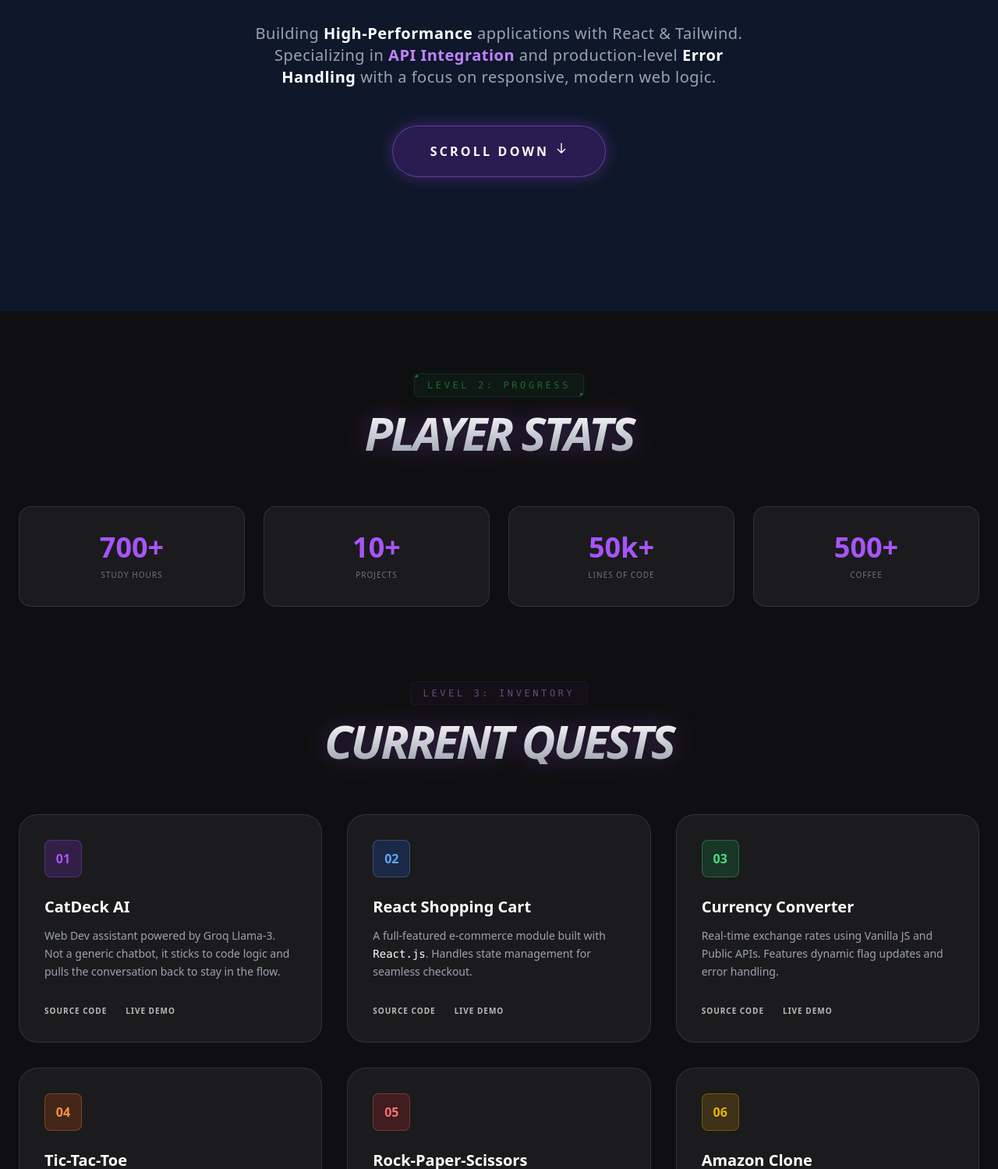
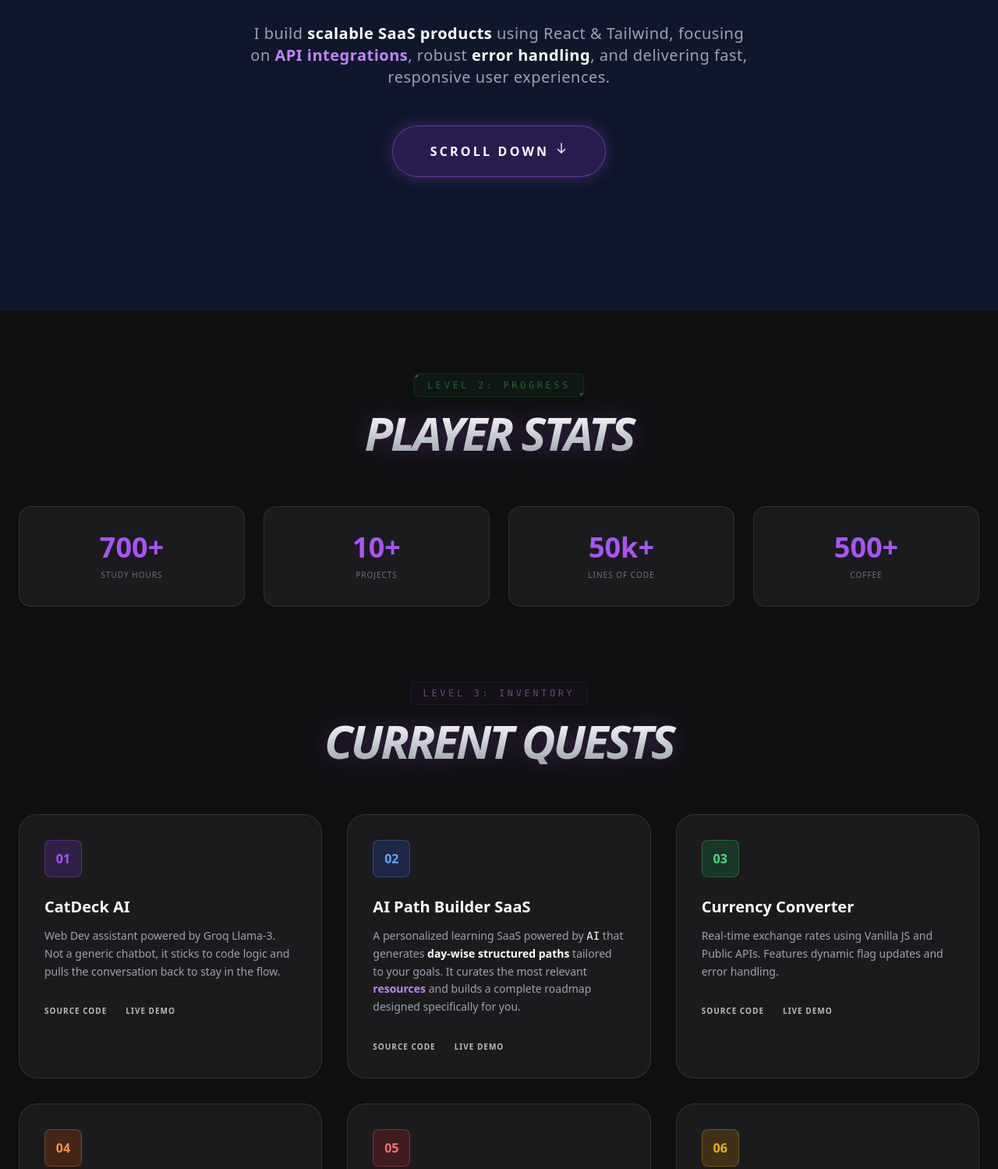
Before and after one commit to Harshitaturs/harshit-portfolio, a website: page index.html in a window 1280 px wide. Shown: the part 401-1900 px from the top of the page at 78% size. Drawn offline with Linux system fonts and the light colour scheme.

Commit message:
feat: update portfolio content and UI improvements

```diff
--- a/index.html
+++ b/index.html
@@ -40,11 +40,10 @@
         </div>
 
         <p class="text-gray-400 text-base md:text-xl max-w-2xl leading-relaxed tracking-wide px-2">
-            Building <span class="text-white font-semibold">High-Performance</span> applications with React & Tailwind.
-            Specializing in <span class="text-purple-400 font-semibold">API Integration</span> and production-level
-            <span class="text-white font-semibold">Error Handling</span> with a focus on responsive, modern web logic.
+  I build <span class="text-white font-semibold">scalable SaaS products</span> using React & Tailwind,
+  focusing on <span class="text-purple-400 font-semibold">API integrations</span>, robust
+  <span class="text-white font-semibold">error handling</span>, and delivering fast, responsive user experiences.
 </p>
-
         <div class="mt-12 text-center w-full sm:w-auto">
             <a href="#contact" class="inline-block group relative px-8 md:px-12 py-4 md:py-5 bg-purple-600/20 border border-purple-500/50 rounded-full font-bold text-sm md:text-base uppercase tracking-[0.2em] text-white transition-all duration-500 overflow-hidden shadow-[0_0_20px_rgba(168,85,247,0.3)] hover:shadow-[0_0_40px_rgba(168,85,247,0.6)]">
                 <div class="absolute inset-0 bg-purple-600 -translate-x-full group-hover:translate-x-0 transition-transform duration-500 ease-out"></div>
@@ -116,15 +115,34 @@
                     </div>
                 </div>
 
+
+
                 <div class="group bg-white/5 border border-white/10 p-6 md:p-8 rounded-3xl hover:-translate-y-2 transition-all hover:border-blue-500/50">
     <div class="w-12 h-12 bg-blue-600/20 rounded-lg flex items-center justify-center mb-6 text-blue-400 font-bold border border-blue-400/30">02</div>
-                    <h3 class="text-xl font-bold mb-3 group-hover:text-blue-400 transition-colors">React Shopping Cart</h3>
-                    <p class="text-gray-400 text-sm mb-6 leading-relaxed">A full-featured e-commerce module built with <span class="text-white font-mono">React.js</span>. Handles state management for seamless checkout.</p>
+
+    <h3 class="text-xl font-bold mb-3 group-hover:text-blue-400 transition-colors">
+        AI Path Builder SaaS
+    </h3>
+
+    <p class="text-gray-400 text-sm mb-6 leading-relaxed">
+        A personalized learning SaaS powered by <span class="text-white font-mono">AI</span> that generates
+        <span class="text-white font-semibold">day-wise structured paths</span> tailored to your goals.
+        It curates the most relevant <span class="text-purple-400 font-semibold">resources</span> and builds a
+        complete roadmap designed specifically for you.
+    </p>
+
     <div class="flex gap-6 pt-2">
         <a href="https://www.comingsoonpage.com/register" target="_blank"
-   rel="noopener noreferrer" class="relative text-[10px] font-bold uppercase tracking-widest text-white/70 hover:text-white transition-all group/link">Source Code<span class="absolute bottom-0 left-0 w-0 h-[2px] bg-blue-500 transition-all group-hover/link:w-full"></span></a>
+rel="noopener noreferrer" class="relative text-[10px] font-bold uppercase tracking-widest text-white/70 hover:text-white transition-all group/link">
+        Source Code
+        <span class="absolute bottom-0 left-0 w-0 h-[2px] bg-blue-500 transition-all group-hover/link:w-full"></span>
+        </a>
+
         <a href="https://www.comingsoonpage.com/register" target="_blank"
-   rel="noopener noreferrer" class="relative text-[10px] font-bold uppercase tracking-widest text-white/70 hover:text-white transition-all group/link">Live Demo<span class="absolute bottom-0 left-0 w-0 h-[2px] bg-blue-500 transition-all group-hover/link:w-full"></span></a>
+rel="noopener noreferrer" class="relative text-[10px] font-bold uppercase tracking-widest text-white/70 hover:text-white transition-all group/link">
+        Live Demo
+        <span class="absolute bottom-0 left-0 w-0 h-[2px] bg-blue-500 transition-all group-hover/link:w-full"></span>
+        </a>
     </div>
 </div>
 
@@ -272,6 +290,20 @@
                         <svg class="w-5 h-5 text-gray-500 group-hover:text-blue-300 transition-all relative z-10" fill="currentColor" viewBox="0 0 24 24"><path d="M22.351 8.019l-6.37-6.37a5.63 5.63 0 0 0-7.962 0l-6.37 6.37a5.63 5.63 0 0 0 0 7.962l6.37 6.37a5.63 5.63 0 0 0 7.962 0l6.37-6.37a5.63 5.63 0 0 0 0-7.962zM12 15.953a3.953 3.953 0 1 1 0-7.906 3.953 3.953 0 0 1 0 7.906z"/></svg>
                         <div class="absolute inset-0 bg-blue-400/5 translate-x-full group-hover:translate-x-0 transition-transform duration-300"></div>
                     </a>
+
+                    <a href="https://x.com/Harshitaturs" target="_blank" rel="noopener noreferrer"
+class="group relative bg-white/5 border border-white/10 px-6 md:px-8 py-4 md:py-5 rounded-2xl hover:border-blue-400/50 transition-all overflow-hidden flex items-center justify-between">
+
+    <span class="relative z-10 text-white font-bold tracking-widest uppercase text-[10px] md:text-xs group-hover:text-blue-300 transition-colors">
+        X
+    </span>
+
+    <svg class="w-5 h-5 text-gray-500 group-hover:text-blue-300 transition-all relative z-10" fill="currentColor" viewBox="0 0 24 24">
+        <path d="M18.244 2H21l-6.56 7.5L22.5 22h-6.64l-5.2-6.8L4.5 22H1.75l7.02-8.02L1.5 2h6.72l4.7 6.2L18.244 2z"/>
+    </svg>
+
+    <div class="absolute inset-0 bg-blue-400/5 translate-x-full group-hover:translate-x-0 transition-transform duration-300"></div>
+</a>
                 </div>
 
                 <div class="mt-auto p-5 md:p-6 rounded-3xl bg-white/5 border border-white/10">
```
Lines whose indentation alone changed are shown as unchanged.
